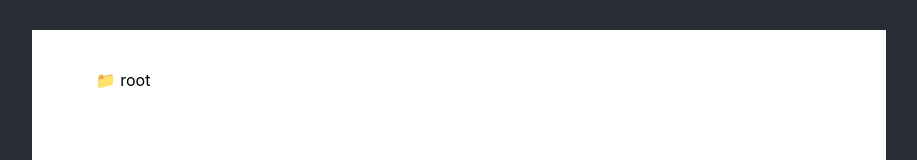
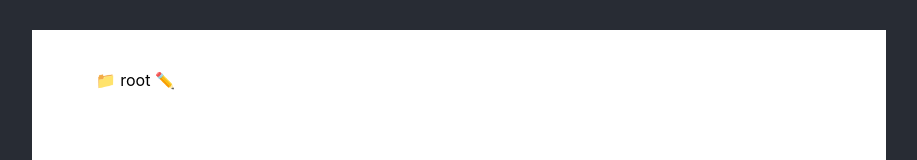
Before and after one commit to rubeun/file-manager, a React (Create React App) app: page / in a window 1280 px wide. Shown: the part 138-298 px from the top of the page, without its empty margins (189-1106 px from the left). Built offline with nearby package versions, Linux system fonts and the light colour scheme.

Commit message:
add editName method, implement method into Folder component

```diff
--- a/src/App.tsx
+++ b/src/App.tsx
@@ -14,13 +14,47 @@ type Node = {
 const App = () => {
   const [fileData, setFileData] = useState<Node>(fileManagerData as Node);
 
+  // Rename File or Folder names
+  const editName = (parentNode: Node, nodeID: string, newName: string) => {
+    if (nodeID === "root") {
+      console.log("root node");
+      let tempFileData = { ...fileData };
+      tempFileData.name = newName;
+      setFileData(tempFileData);
+    } else {
+      console.log("child node");
+      let tempFileData = { ...fileData };
+
+      const dfs = (fileDataNode: Node) => {
+        // console.log("dfs - fileDataNode", fileDataNode);
+        if (!fileDataNode.nodes || fileDataNode.nodes?.length < 1) {
+          console.log("No Nodes array - name: ", fileDataNode.name);
+          return fileDataNode;
+        }
+
+        fileDataNode.nodes.forEach((node) => {
+          if (node.id === nodeID) {
+            node.name = newName;
+          } else {
+            dfs(node);
+          }
+        });
+      };
+      dfs(tempFileData);
+      setFileData(tempFileData);
+    }
+  }
+
+  // Renders either Folder or File component
   const showContent= (parentNode: Node, node: Node) => {
     if (node.isFolder === true) {
       return (
         <Folder
           key={node.id}
+          parentNode={parentNode}
           node={node}
           showContent={showContent}
+          editName={editName}
         />
       );
       // }
@@ -33,13 +67,14 @@ const App = () => {
       );
     }
   }
+
   return (
     <div className="App">
       <header className="App-header">
         <h1>File Manager</h1>
       </header>
       <div className='wrapper'>
-        {showContent(fileData, fileData)}
+        <Folder parentNode={fileData} node={fileData} showContent={showContent} editName={editName} />
       </div>
     </div>
   );
--- a/src/components/Folder.tsx
+++ b/src/components/Folder.tsx
@@ -9,17 +9,43 @@ type Node = {
 
 
 type FolderType = {
+  parentNode: Node;
   node: Node;
   showContent: any;
+  editName: any;
 }
 
-const Folder: FC<FolderType> = ({ node, showContent }) => {
+const Folder: FC<FolderType> = ({ parentNode, node, showContent, editName }) => {
   const [folderOpen, setFolderOpen] = useState(false);
+  const [showInput, setShowInput] = useState(false);
+  const [inputText, setInputText] = useState(node.name);
+
+  const handleEditName = () => {
+    setShowInput(false);
+    editName(parentNode, node.id, inputText);
+  };
+
 
   return (
     <div>
-      <span className="button" onClick={() => setFolderOpen(!folderOpen)}>
-        {folderOpen ? `📂 ${node.name}` : `📁 ${node.name}`}
+      {showInput ? (
+        <span>
+          <input
+            type="text"
+            value={inputText}
+            placeholder="Update Folder Name"
+            onChange={(e) => setInputText(e.target.value)}
+          />
+          <button onClick={() => handleEditName()}>Save</button>
+        </span>
+      ) : (
+        <span className="button" onClick={() => setFolderOpen(!folderOpen)}>
+          {folderOpen ? `📂 ${node.name}` : `📁 ${node.name}`}
+        </span>
+      )}
+      <span className="button" onClick={() => setShowInput(!showInput)}>
+        {" "}
+        ✏️
       </span>
 
       {folderOpen
```
